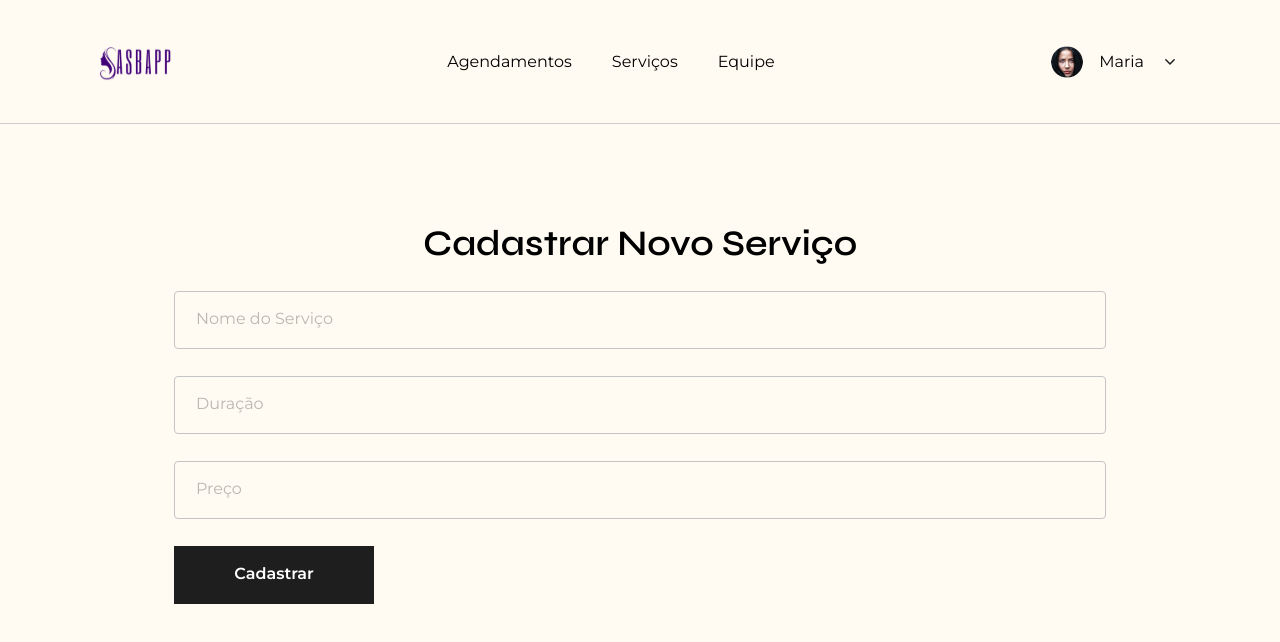
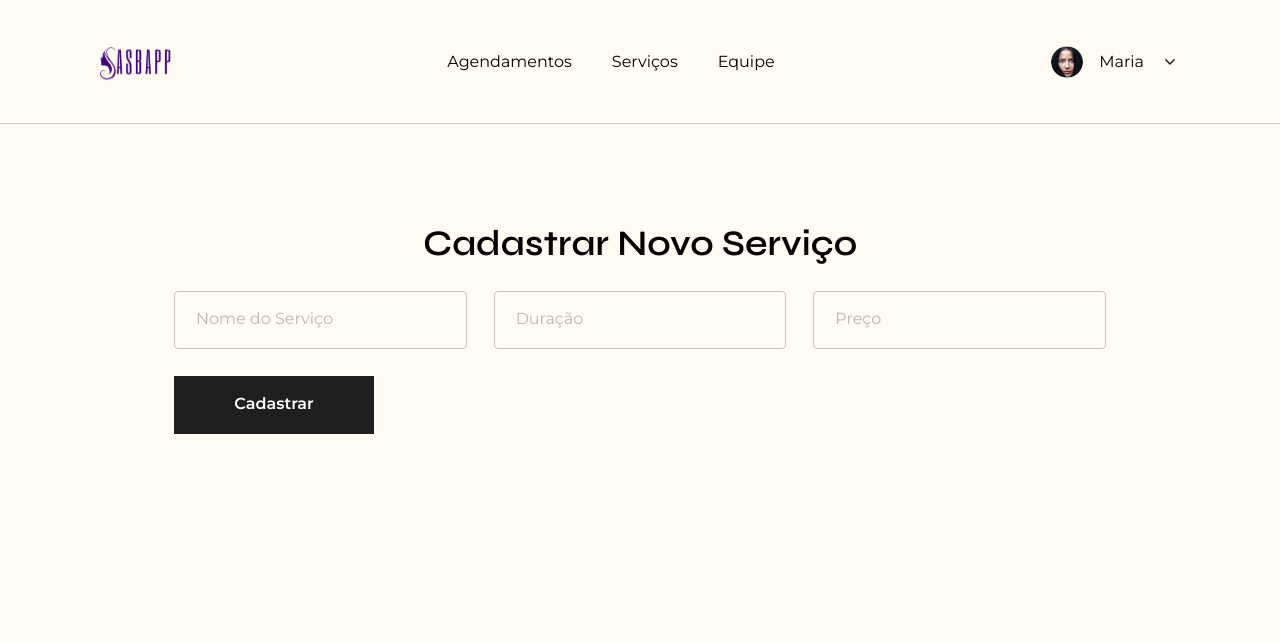
Before and after one commit to TIHeitorDS/SASBApp, a React (Vite) app in the folder frontend/: page /cadastrar-servico in a window 1280 px wide. Shown: the top 642 px of the page. Built offline with nearby package versions, Linux system fonts and the light colour scheme.

Commit message:
refactor: altera quantidade de colunas no formulario de cadastrar servico

```diff
--- a/frontend/src/pages/cadaster-service.tsx
+++ b/frontend/src/pages/cadaster-service.tsx
@@ -3,7 +3,7 @@ import Layout from "../ui/cadaster";
 
 export default function CadasterService() {
   return (
-    <Layout title="Cadastrar Novo Serviço">
+    <Layout title="Cadastrar Novo Serviço" tableColumns="3">
       <Input type="text" placeholder="Nome do Serviço" theme="black" />
 
       <Input type="text" placeholder="Duração" theme="black" />
```
